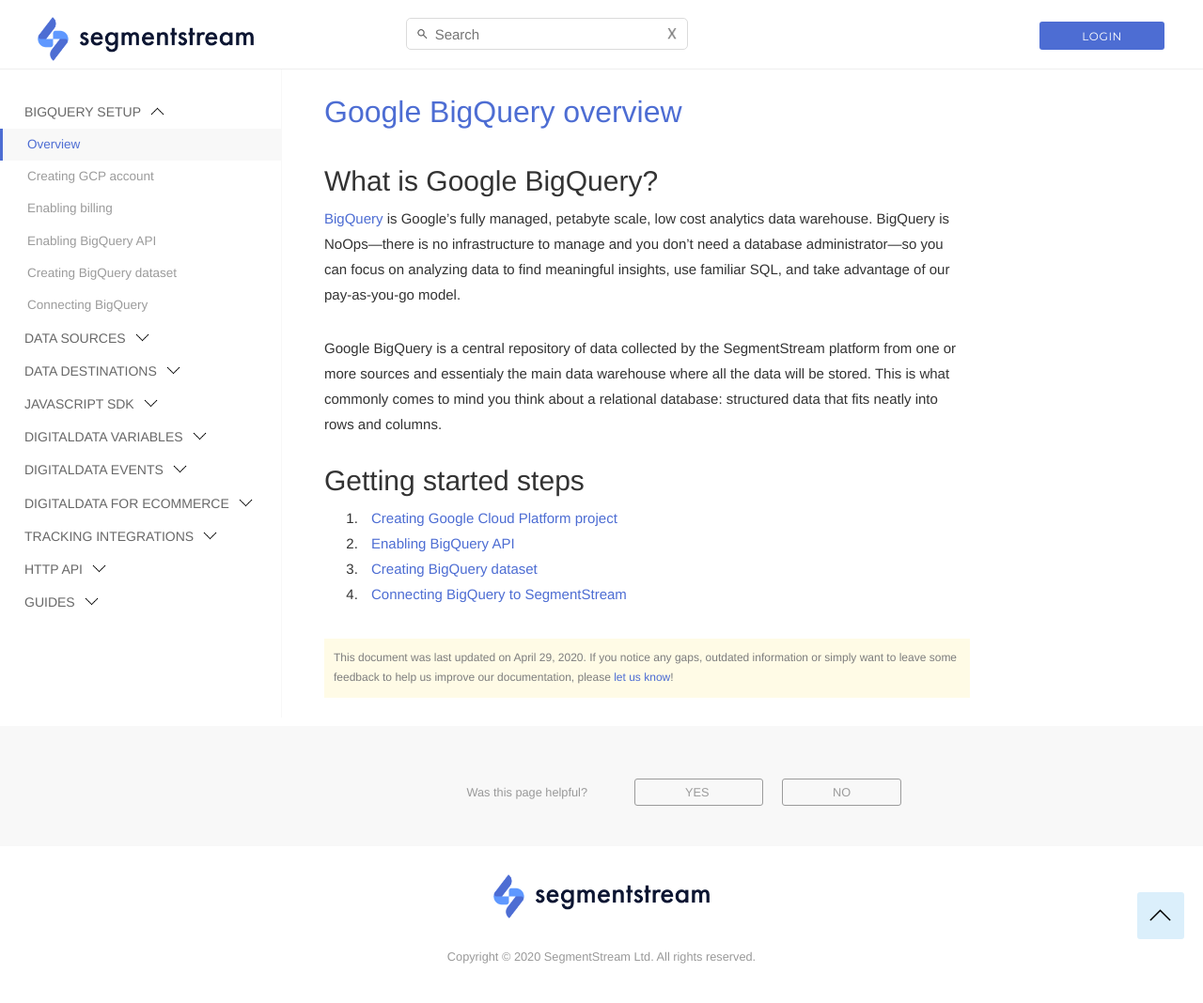
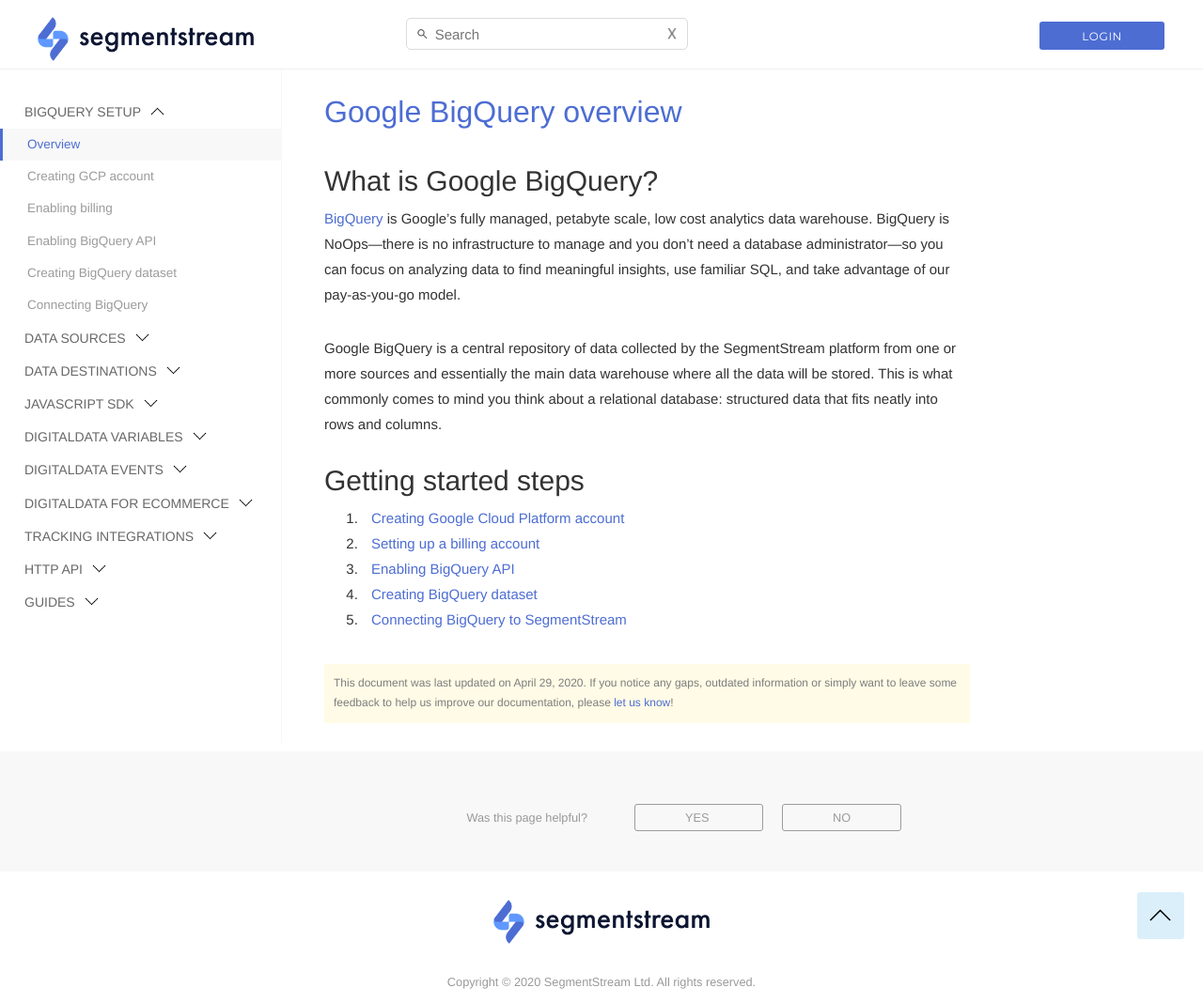
Before and after one commit to segmentstream-com/segmentstream-com.github.io, a Jekyll site: the page built from _docs/bigquery/overview.md, in a window 1280 px wide. Shown: the whole page at 94% size. Built offline with Jekyll 4.4.1, drawn with Linux system fonts in a browser that asks for light colours; nearby versions of some CDN libraries; before the commit the page ends 1041 px from its top, so only the background shows below that.

Commit message:
fixed overview steps links

```diff
--- a/_docs/bigquery/overview.md
+++ b/_docs/bigquery/overview.md
@@ -11,11 +11,12 @@
 
 [BigQuery](https://cloud.google.com/bigquery){:target="_blank"} is Google's fully managed, petabyte scale, low cost analytics data warehouse. BigQuery is NoOps—there is no infrastructure to manage and you don't need a database administrator—so you can focus on analyzing data to find meaningful insights, use familiar SQL, and take advantage of our pay-as-you-go model.
 
-Google BigQuery is a central repository of data collected by the SegmentStream platform from one or more sources and essentialy the main data warehouse where all the data will be stored. This is what commonly comes to mind you think about a relational database: structured data that fits neatly into rows and columns.
+Google BigQuery is a central repository of data collected by the SegmentStream platform from one or more sources and essentially the main data warehouse where all the data will be stored. This is what commonly comes to mind you think about a relational database: structured data that fits neatly into rows and columns.
 
 ## Getting started steps
 
-1. [Creating Google Cloud Platform project](creating-gcp-project)
-2. [Enabling BigQuery API](enabling-bigquery-api)
-3. [Creating BigQuery dataset](creating-bigquery-dataset)
-4. [Connecting BigQuery to SegmentStream](connecting-bigquery)
+1. [Creating Google Cloud Platform account](creating-gcp-account)
+2. [Setting up a billing account](enabling-billing)
+3. [Enabling BigQuery API](enabling-bigquery-api)
+4. [Creating BigQuery dataset](creating-bigquery-dataset)
+5. [Connecting BigQuery to SegmentStream](connecting-bigquery)
```
